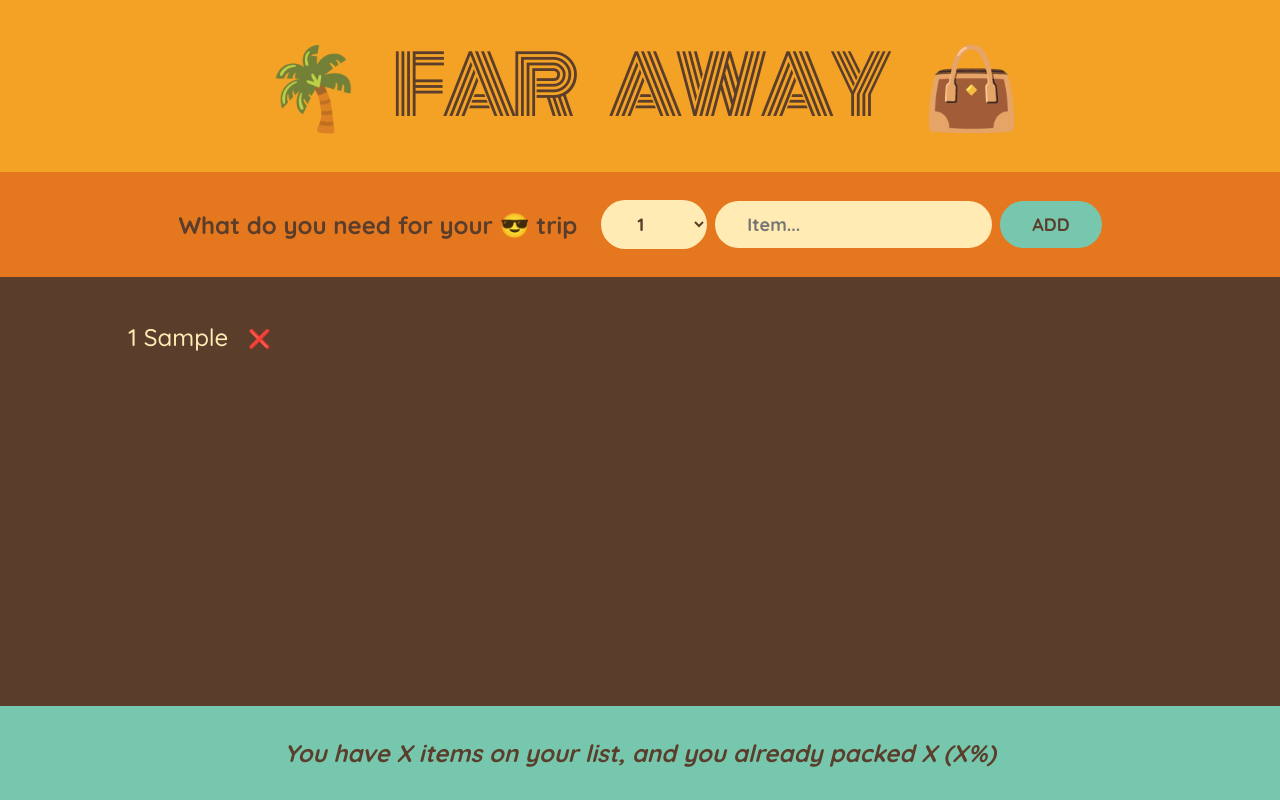
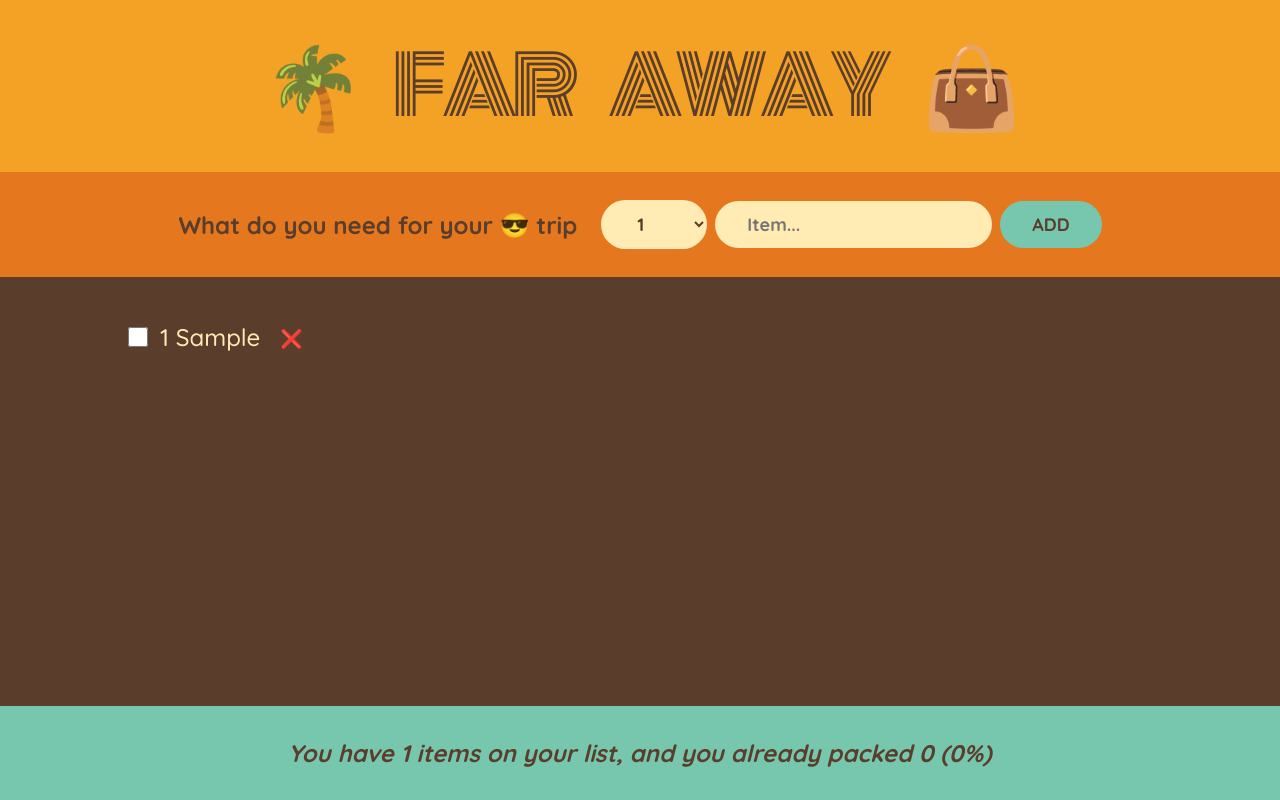
Before and after one commit to waynesdotdev/far-away, a React (Vite) app: page / in a window 1280 px wide. Both pictures are taken after typing "Sample" into the empty fields and a click on the button "ADD". Built offline with nearby package versions, Linux system fonts and the light colour scheme.

Commit message:
stats showing

```diff
--- a/src/App.jsx
+++ b/src/App.jsx
@@ -16,12 +16,29 @@
     setItems(items => items.filter(item => item.id !== id))
   }
 
+  function handleToggleItem(id) {
+    setItems(items =>
+      items.map(item =>
+        item.id === id
+          ? {
+              ...item,
+              packed: !item.packed,
+            }
+          : item
+      )
+    )
+  }
+
   return (
     <div className='app'>
       <Logo />
       <Form onAddItems={handleAddItems} />
-      <PackingList items={items} onDeleteItem={handleDeleteItem} />
-      <Stats />
+      <PackingList
+        items={items}
+        onDeleteItem={handleDeleteItem}
+        onToggleItems={handleToggleItem}
+      />
+      <Stats items={items} />
     </div>
   )
 }
--- a/src/components/Item.jsx
+++ b/src/components/Item.jsx
@@ -1,8 +1,13 @@
 import React from 'react'
 
-export default function Item({ item, onDeleteItem }) {
+export default function Item({ item, onDeleteItem, onToggleItems }) {
   return (
     <li>
+      <input
+        type='checkbox'
+        value={item.packed}
+        onChange={() => onToggleItems(item.id)}
+      />
       <span style={item.packed ? { textDecoration: 'line-through' } : {}}>
         {item.quantity} {item.description}
       </span>
--- a/src/components/PackingList.jsx
+++ b/src/components/PackingList.jsx
@@ -1,11 +1,16 @@
 import Item from './Item'
 
-export default function PackingList({ items, onDeleteItem }) {
+export default function PackingList({ items, onDeleteItem, onToggleItems }) {
   return (
     <div className='list'>
       <ul>
         {items.map(item => (
-          <Item item={item} key={item.id} onDeleteItem={onDeleteItem} />
+          <Item
+            item={item}
+            key={item.id}
+            onDeleteItem={onDeleteItem}
+            onToggleItems={onToggleItems}
+          />
         ))}
       </ul>
     </div>
--- a/src/components/Stats.jsx
+++ b/src/components/Stats.jsx
@@ -1,9 +1,25 @@
 import React from 'react'
 
-export default function Stats() {
+export default function Stats({ items }) {
+  if (!items.length)
+    return (
+      <p className='stats'>
+        <em>Start adding some items to your list 🚀</em>
+      </p>
+    )
+
+  const numItems = items.length
+  const numPacked = items.filter(item => item.packed).length
+  const percentage = Math.round((numPacked / numItems) * 100)
+
   return (
     <footer className='stats'>
-      <em>You have X items on your list, and you already packed X (X%)</em>
+      <em>
+        {percentage === 100
+          ? 'You got everything! ready to go ✈️'
+          : `You have ${numItems} items on your list, and you already packed
+        ${numPacked} (${percentage}%)`}
+      </em>
     </footer>
   )
 }
```
